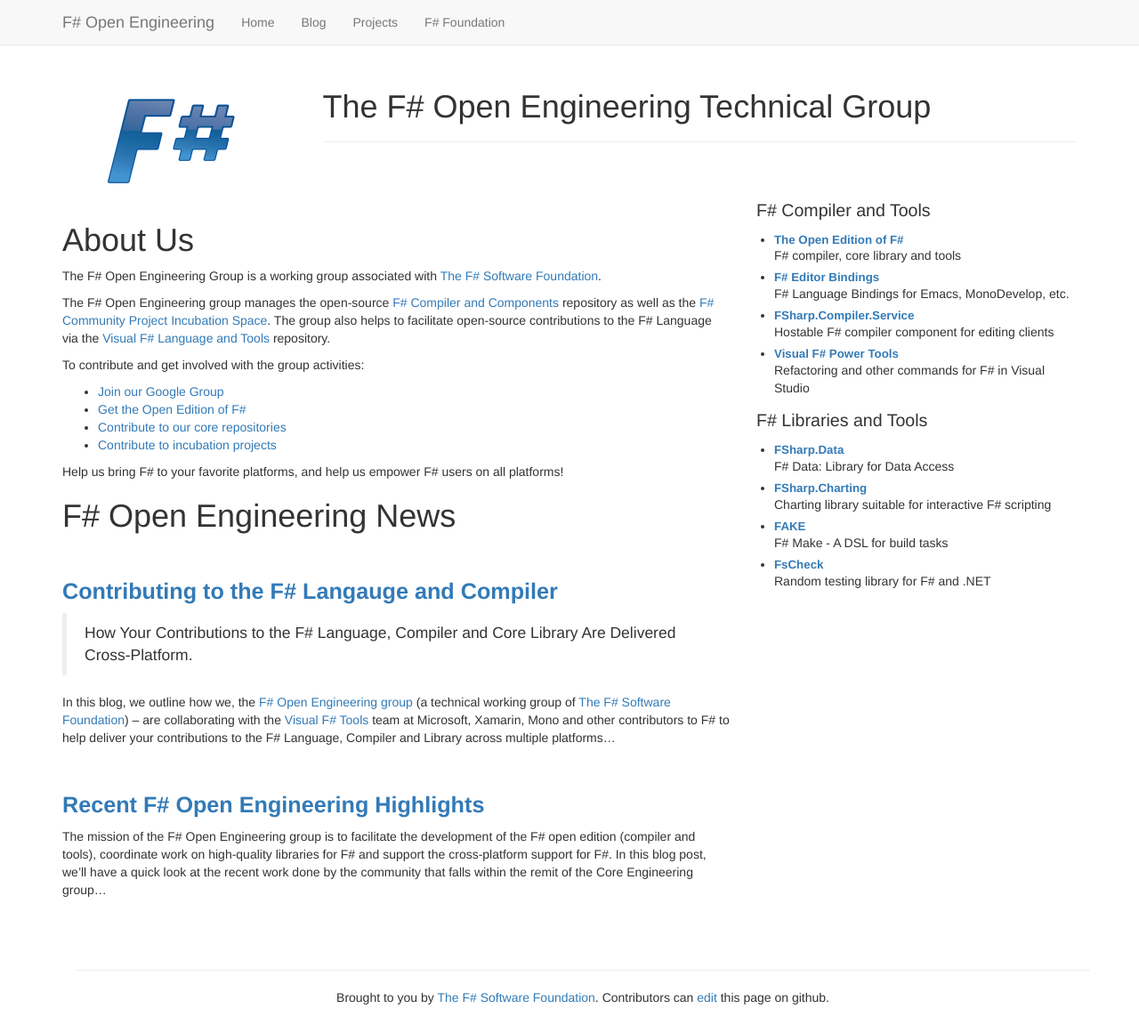
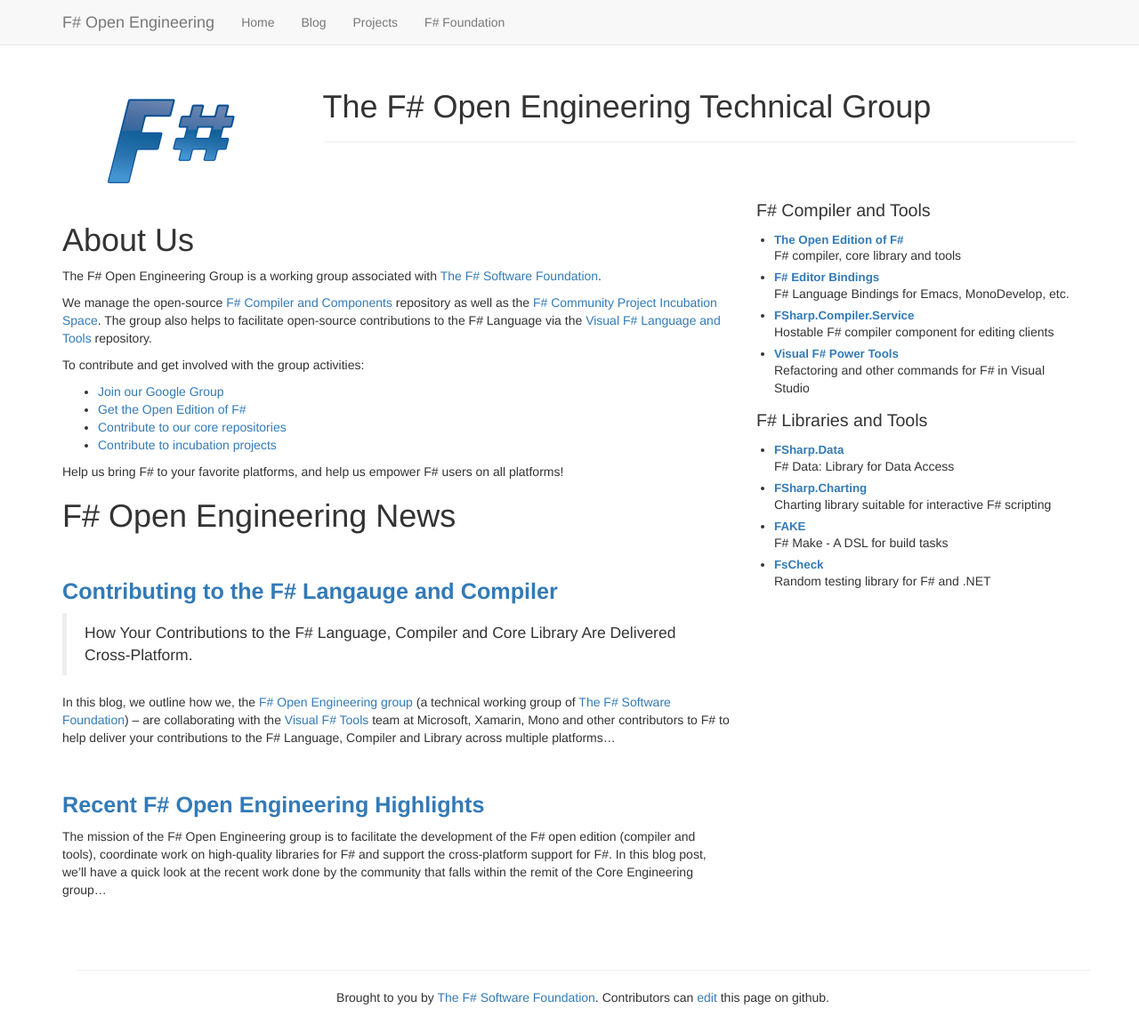
Before and after one commit to fsharp/fsharp.github.io, a Jekyll site: the page built from index.md, in a window 1280 px wide and 1161 px high. Shown: the whole window at 89% size. Built offline with Jekyll 4.4.1, drawn with Linux system fonts in a browser that asks for light colours; nearby versions of some CDN libraries; some web fonts are replaced.

Commit message:
Update index.md

```diff
--- a/index.md
+++ b/index.md
@@ -12,8 +12,7 @@
 [The F# Software Foundation](http://fsharp.org).
 
 
-The F# Open Engineering group manages the open-source
-[F# Compiler and Components](https://github.com/fsharp) repository as well
+We manage the open-source [F# Compiler and Components](https://github.com/fsharp) repository as well
 as the [F# Community Project Incubation Space](https://github.com/fsprojects).
 The group also helps to facilitate open-source contributions to the F#
 Language via the [Visual F# Language and Tools](https://visualfsharp.codeplex.com/) repository.
```
